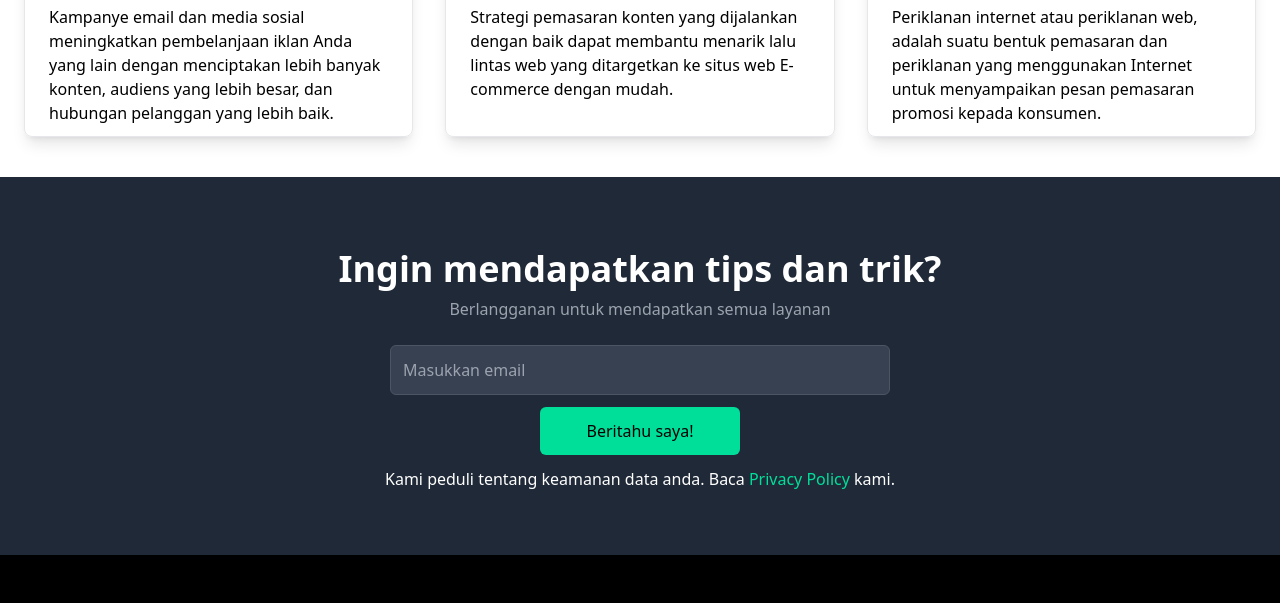
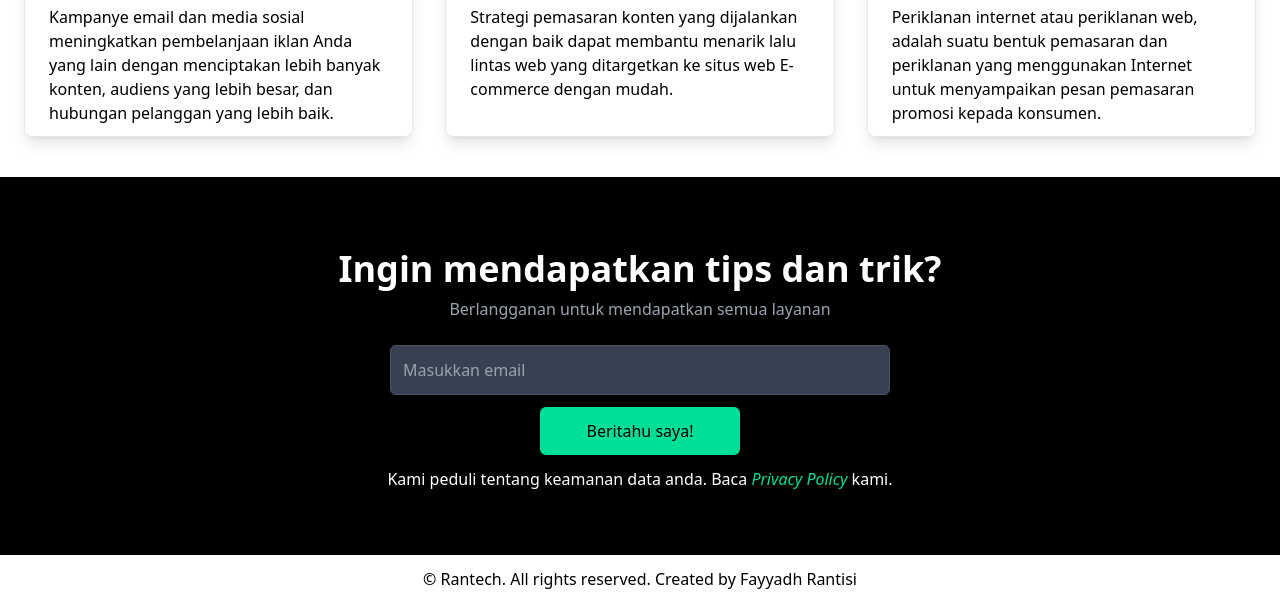
Before and after one commit to rantis-f/Tailwind-React, a website: page index.html in a window 1280 px wide. Shown: the part 1591-2194 px from the top of the page. Before the commit the page ends 2146 px from the top, so only its background shows below. Drawn offline with Linux system fonts and the light colour scheme.

Commit message:
Menambahkan Footer

```diff
--- a/index.html
+++ b/index.html
@@ -131,7 +131,8 @@
     </section>
     <!-- End Feature Section -->
     <!-- Subscribe Section -->
-    <div class="w-full py-16 bg-gray-800 text-white">
+     <section class="rantech-subscribe">
+    <div class="w-full py-16 bg-black text-white">
         <div class="max-w-[1240px] mx-auto">
             <div class="flex flex-col items-center text-center mb-6">
                 <h1 class="md:text-4xl sm:text-3xl text-2xl font-bold py-2 w-full">Ingin mendapatkan tips dan trik?</h1>
@@ -142,12 +143,20 @@
                     class="p-3 rounded-md border border-gray-600 mb-4 lg:mb-0 focus:outline-none focus:ring-2 focus:ring-[#00df9a] w-full max-w-[500px] bg-gray-700 text-white placeholder-gray-400" />
                 <button class="bg-[#00df9a] text-black rounded-md font-medium lg:w-[200px] px-6 py-3 my-3">Beritahu
                     saya!</button>
-                <p class="text-center">Kami peduli tentang keamanan data anda. Baca <span class="text-[#00df9a]">Privacy
-                        Policy</span> kami.</p>
+                <p class="text-center">Kami peduli tentang keamanan data anda. Baca <span class="text-[#00df9a]"><i>Privacy
+                        Policy</i></span> kami.</p>
             </div>
         </div>
     </div>
+</section>
     <!-- End Subscribe Section -->
+     <!-- Footer -->
+     <footer class="bg-white text-black py-3">
+        <div class="max-w-[1240px] mx-auto text-center">
+            <p>&copy; Rantech. All rights reserved. Created by Fayyadh Rantisi</p>
+        </div>
+    </footer>
+     <!-- End Footer -->
 </body>
 
 <script>
```
